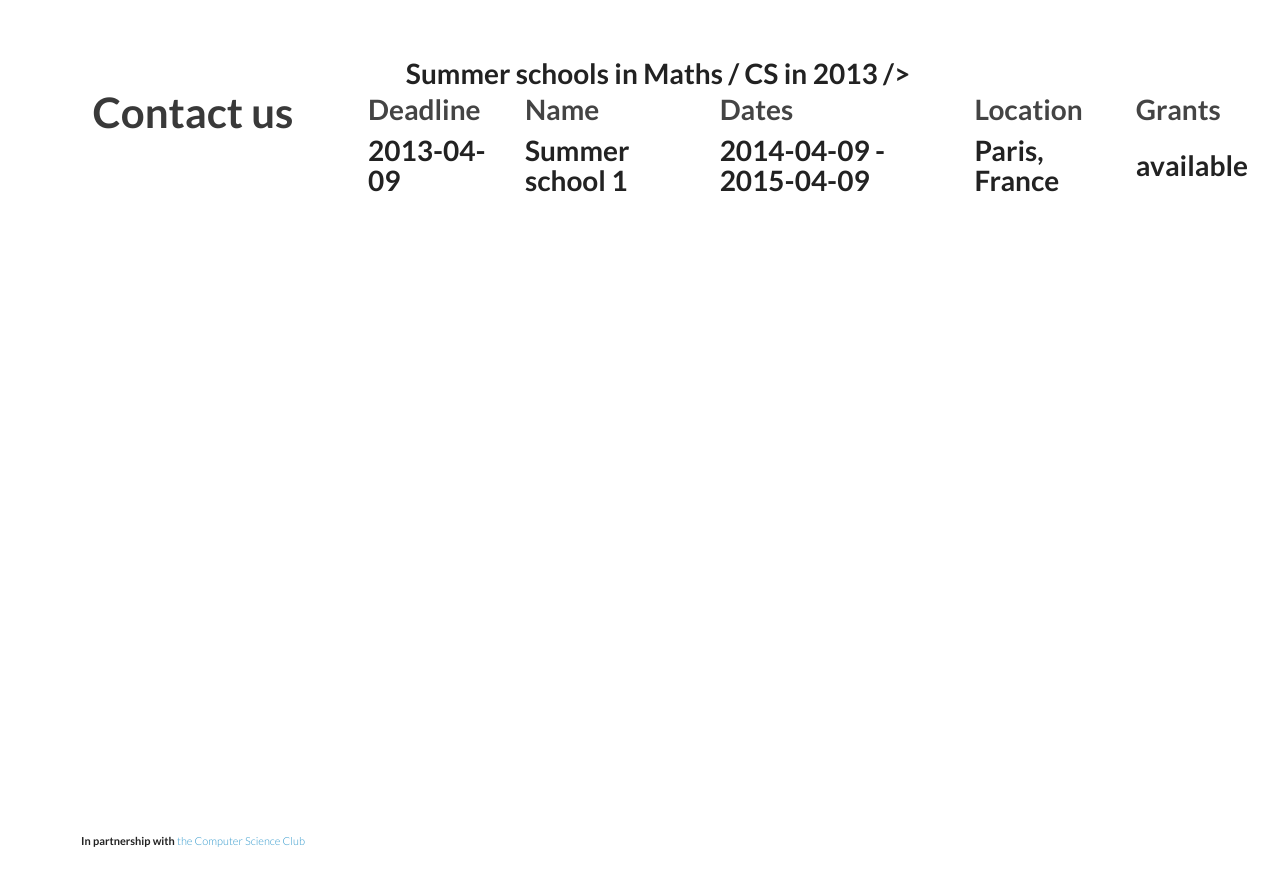
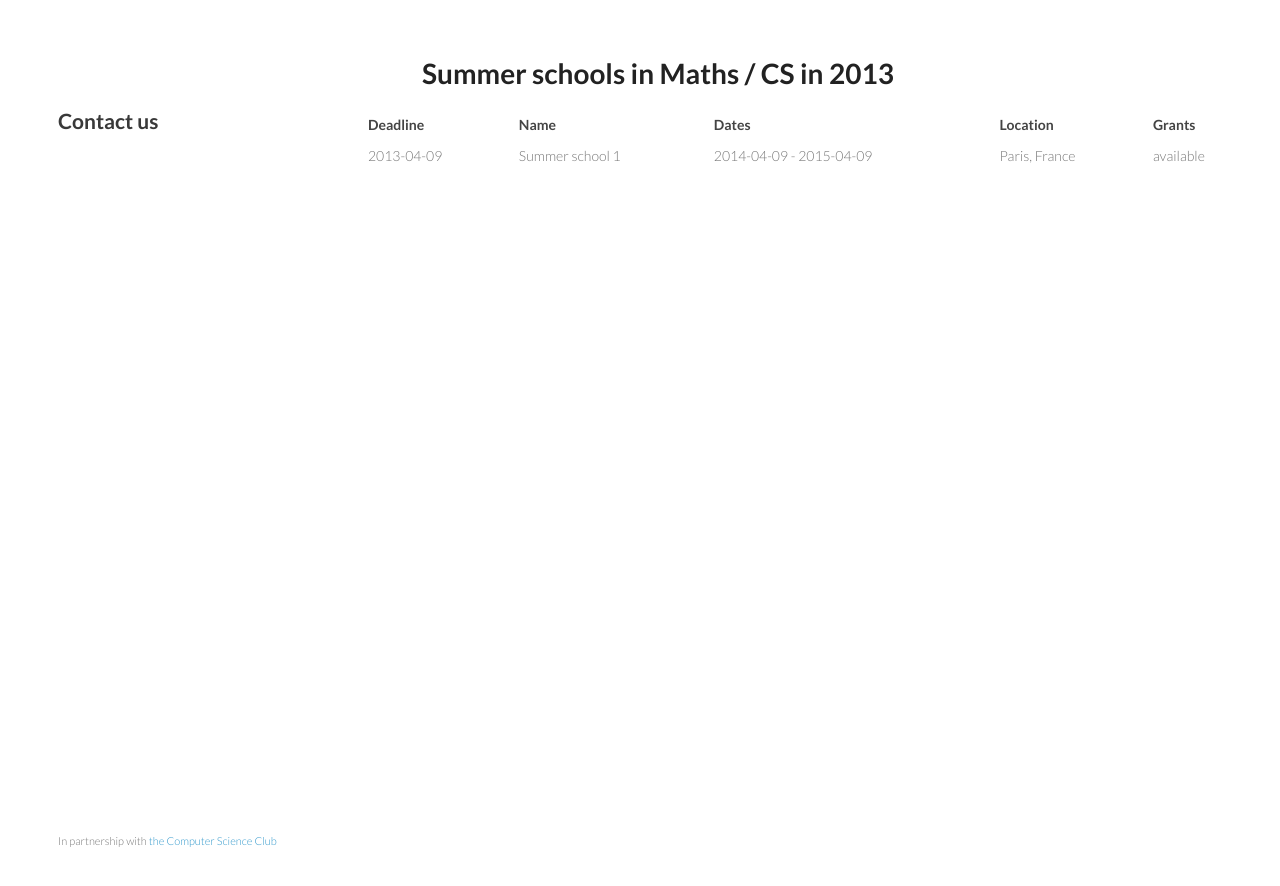
Before and after one commit to vadimkantorov/summerschools.info, a Jekyll site: the page built from index2.html, in a window 1280 px wide. Shown: the top 886 px of the page. Built offline with Jekyll 4.4.1, drawn with Linux system fonts in a browser that asks for light colours; nearby versions of some CDN libraries; Markdown is read by kramdown in place of the engine named in the settings.

Commit message:
Update index2.html

```diff
--- a/index2.html
+++ b/index2.html
@@ -24,7 +24,7 @@ title: Index page
   </head>
   <body>
     <div class="wrapper">
-      <h1 style="text-align:center">Summer schools in Maths / CS in 2013 />
+      <h1 style="text-align:center">Summer schools in Maths / CS in 2013 </h1>
 	  <header>
         <h2>Contact us</h2>
       </header>
```
